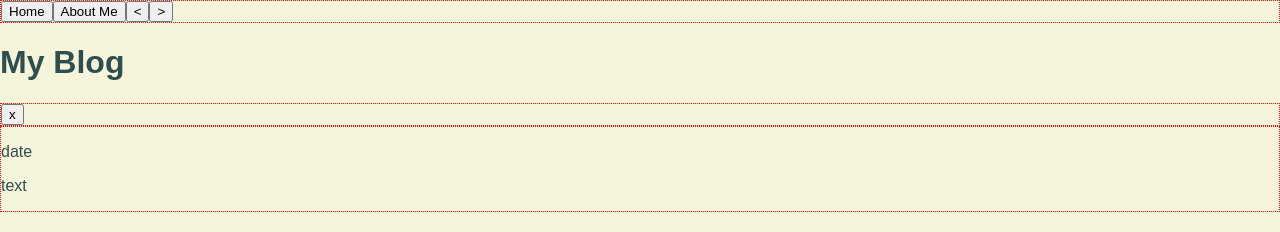
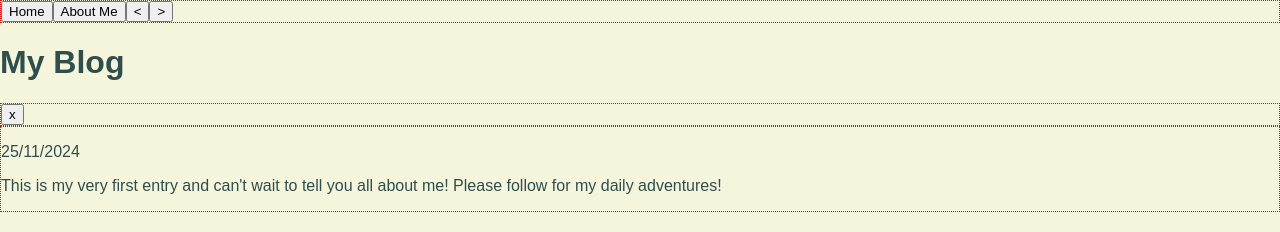
Before and after one commit to Zsolt-qwerty/blog, a plain HTML site: page index.html in a window 1280 px wide. Drawn offline with Linux system fonts and the light colour scheme.

Commit message:
Content added to js and gets displayed
Some entries added for content in js so js modifies the DOM to display
them in their paragraphs.

```diff
--- a/index.html
+++ b/index.html
@@ -43,6 +43,9 @@
 
     <script>
 
+        const datDate = ["25/11/2024","26/11/2024","27/11/2024"];
+        const datText = ["This is my very first entry and can't wait to tell you all about me!\nPlease follow for my daily adventures!","Wow, it's already the second input, we're flying here!\nToday was a great day and hopefully tomorrow will be even better!","Another day another great story here, where you get your daily adventure fix from\nToday I accomplished so much that I don't even know where to start!?"];
+
         const tabs = ["Home", "About Me", "<", ">"];
         const body = document.body;
         // const menu = document.getElementsByClassName("menubar");
@@ -87,6 +90,9 @@
     <script>
         const logDate = document.getElementById("logDate");
         const logText = document.getElementById("logText");
+        let choice = 0;
+        logDate.textContent = datDate[choice];
+        logText.textContent = datText[choice];
 
     </script>
 </body>
```
